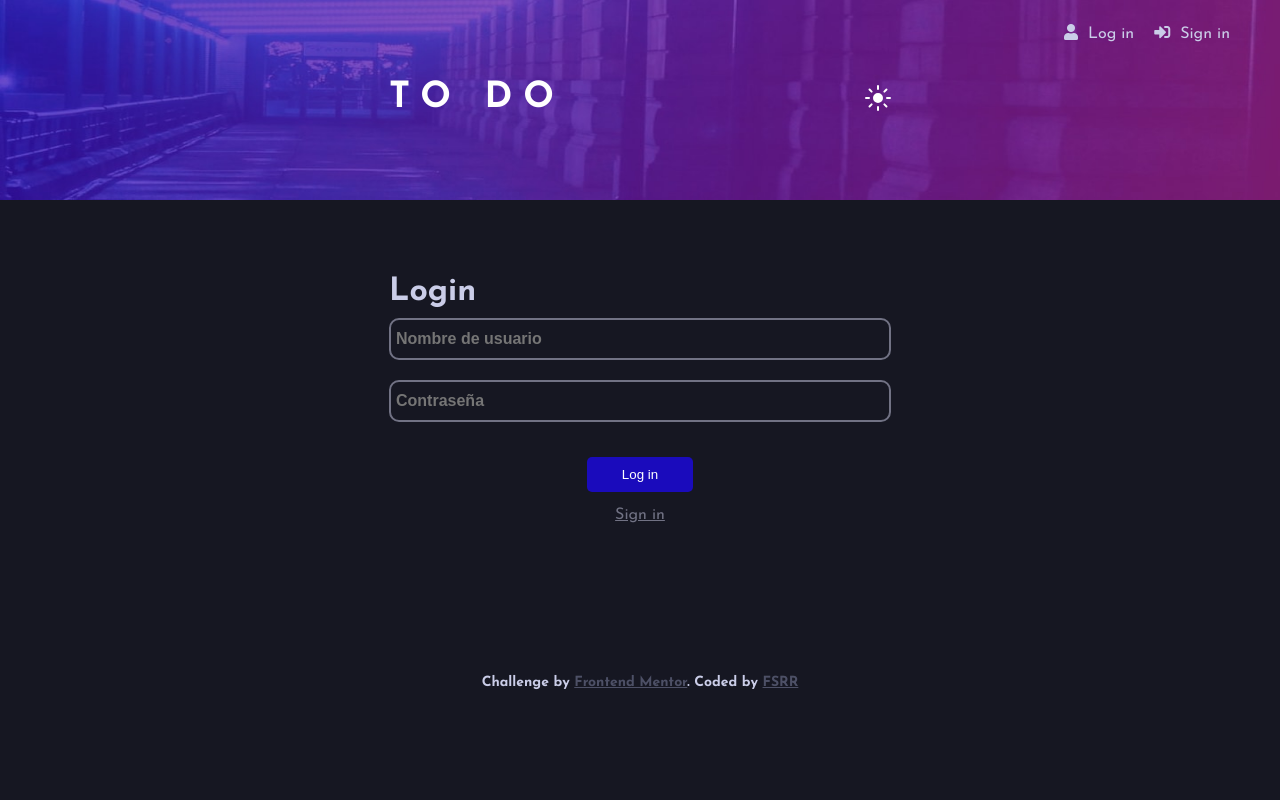
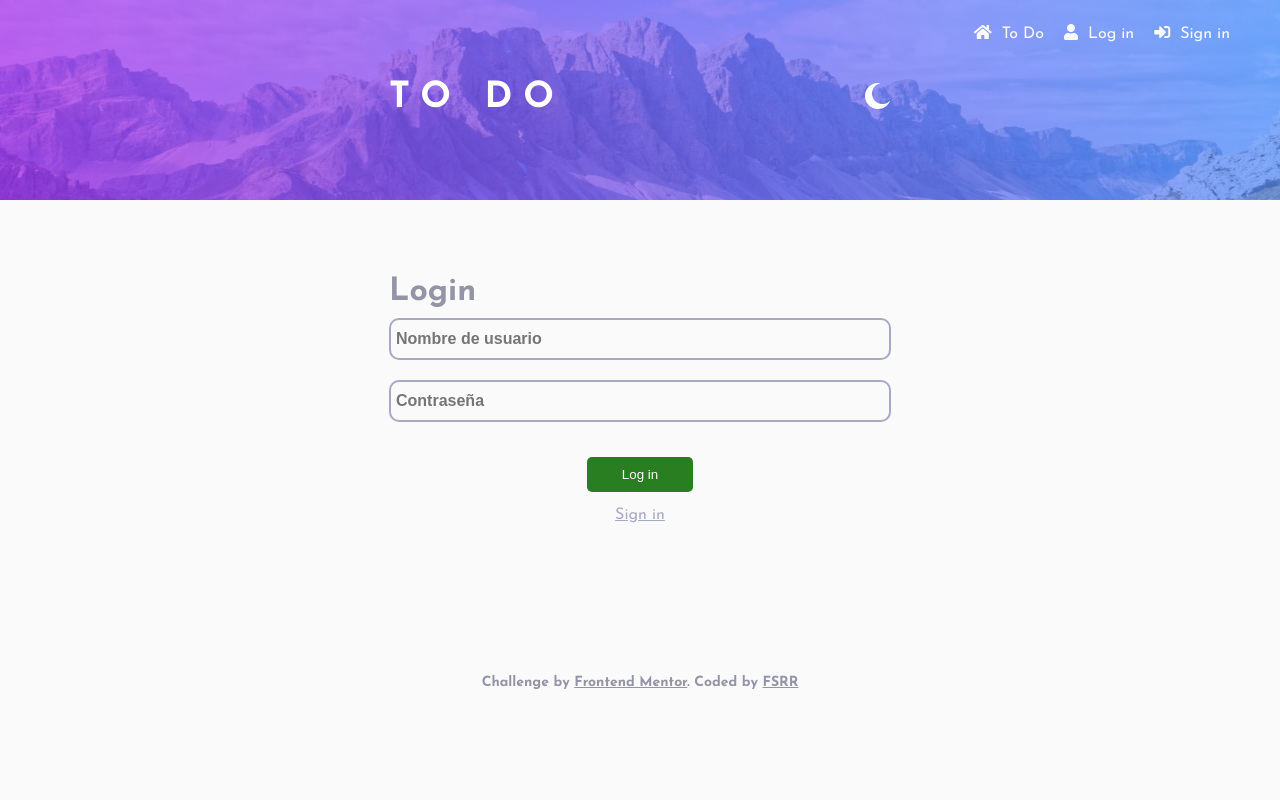
Before and after one commit to FSRR/toDo-app, a Flask app: page /login in a window 1280 px wide. Run offline with Flask 2, Linux system fonts and the light colour scheme; some libraries are stand-ins or nearby versions.

Commit message:
Sesiones en temas hecho al 80%

```diff
--- a/app.py
+++ b/app.py
@@ -14,24 +14,33 @@ app.secret_key = "gettherefast"
 
 @app.route('/')
 def index():
+    theme = True
+    if 'theme' in session:
+        theme = session['theme']
     if 'data' in session:
         data = session['data']
-        return render_template('index.html', data = data)
+        return render_template('index.html', data = data, theme=theme)
 
     alert = request.args.get('user')
-    return render_template('index.html', alert = alert)
+    return render_template('index.html', alert = alert, theme=theme)
 
 
 @app.route('/login')
 def login():
+    theme = 'True'
+    if 'theme' in session:
+        theme = session['theme']
     alert = request.args.get('alert')
-    return render_template('login.html', alert = alert)
+    return render_template('login.html', alert = alert, theme = theme)
 
 
 @app.route('/signin')
 def signin():
+    theme = 'True'
+    if 'theme' in session:
+        theme = session['theme']
     alert = request.args.get('alert')
-    return render_template('register.html', alert = alert)
+    return render_template('register.html', alert = alert, theme = theme)
 
 
 @app.route('/logout')
@@ -98,5 +107,15 @@ def sendData():
     return jsonify(alert)
 
 
+@app.route('/changeTheme', methods=['POST'])
+def changeTheme():
+    theme = request.get_json()
+    session['theme'] = theme
+    print('----------------')
+    print(theme)
+
+    return jsonify(theme)
+
+
 if __name__ == '__main__':
     app.run(debug=True)
--- a/static/css/styles.css
+++ b/static/css/styles.css
@@ -1,4 +1,4 @@
-.dark {
+:root {
     --body:  hsl(235, 21%, 11%);
     --box-item: hsl(235, 24%, 19%);
     --drag-item: hsl(236, 21%, 14%);
@@ -9,19 +9,6 @@
     --shadow:  hsl(233, 18%, 10%);
     --button: hsl(245, 89%, 39%);
     --icons: hsl(234, 39%, 85%);
-}
-
-.light {
-    --body:  hsl(0, 0%, 98%);
-    --box-item: hsl(0, 0%, 98%);
-    --drag-item:hsl(0, 1%, 79%);
-    --border: hsl(234, 19%, 71%);
-    --text: hsl(236, 9%, 61%);
-    --text2: hsl(236, 9%, 61%);
-    --hover:  hsl(235, 19%, 35%);
-    --shadow: hsl(236, 33%, 92%);
-    --button: hsl(115, 60%, 31%);
-    --icons: hsl(0, 0%, 98%);
 }
 
 body {
@@ -50,7 +37,7 @@ body {
     text-decoration: none;
 }
 
-.log-sign {
+.log-sign-home {
     display: flex;
     justify-content: center;
     gap: 1.25em;
@@ -58,12 +45,12 @@ body {
     padding: 0;
 }
 
-.logout i, .login i, .signin i {
+.logout i, .login i, .signin i, .home i {
     color: var(--text);
     margin-right: 5px;
 }
 
-.login a, .signin a {
+.login a, .signin a, .home a {
     color: var(--text);
     text-decoration: none;
 }
@@ -106,6 +93,10 @@ body {
     text-transform: uppercase;
     letter-spacing: 10px;
     margin: 0;
+}
+
+.theme-checkbox {
+    display: none;
 }
 
 .main-header img {cursor: pointer;}
@@ -314,6 +305,9 @@ input:focus {outline: none;}
         transform: translateX(100%);
     }
 
+    .header-home {transform: translateX(-50%);}
+    .header-logout {transform: translateX(250%);}
+
     .logout a:hover, .login a:hover, .signin a:hover {text-decoration: underline;}
 
     .banner, .logsign-banner {
@@ -331,9 +325,10 @@ input:focus {outline: none;}
         background-image: url(/static/img/bg-desktop-light.jpg);
     }
 
-    .logout a, .logout i,
-    .login i, .signin i,
-    .login a, .signin a {
+    .logout i, .logout a,
+    .login i, .login a,
+    .signin i, .signin a,
+    .home i, .home a {
         color: var(--icons);
     }
 
--- a/static/js/theme.js
+++ b/static/js/theme.js
@@ -1,19 +1,100 @@
-const body = document.getElementById('body')
 const headerBackground = document.getElementById('banner-background')
-const themeMode = document.getElementById('theme-mode')
+const styles = document.documentElement.style
+const themeImg = document.getElementById('theme-mode')
+const themeCheckBox = document.getElementById('theme-checkbox')
 
-if(themeMode) {
-    themeMode.addEventListener('click', () => {
-        if(body.getAttribute('class') == 'dark') {
-            body.classList.replace('dark', 'light')
-            headerBackground.classList.replace('banner-dark', 'banner-light')
-            themeMode.setAttribute('src', '/static/img/icon-moon.svg')
-            themeMode.setAttribute('alt', 'Dark Theme')
-        } else {
-            body.classList.replace('light', 'dark')
-            headerBackground.classList.replace('banner-light', 'banner-dark')
-            themeMode.setAttribute('src', '/static/img/icon-sun.svg')
-            themeMode.setAttribute('alt', 'Light Theme')
-        }
+const lightTheme = {
+    '--body': 'hsl(0, 0%, 98%)',
+    '--box-item': 'hsl(0, 0%, 98%)',
+    '--drag-item': 'hsl(0, 1%, 79%)',
+    '--border': 'hsl(234, 19%, 71%)',
+    '--text': 'hsl(236, 9%, 61%)',
+    '--text2': 'hsl(236, 9%, 61%)',
+    '--hover': ' hsl(235, 19%, 35%)',
+    '--shadow': 'hsl(236, 33%, 92%)',
+    '--button':' hsl(115, 60%, 31%)',
+    '--icons': 'hsl(0, 0%, 98%)'
+}
+
+const darkTheme = {
+    '--body':  'hsl(235, 21%, 11%)',
+    '--box-item': 'hsl(235, 24%, 19%)',
+    '--drag-item': 'hsl(236, 21%, 14%)',
+    '--border': 'hsl(237, 8%, 48%)',
+    '--text': 'hsl(234, 39%, 85%)',
+    '--text2': 'hsl(233, 14%, 35%)',
+    '--hover':  'hsl(236, 33%, 92%)',
+    '--shadow':  'hsl(233, 18%, 10%)',
+    '--button': 'hsl(245, 89%, 39%)',
+    '--icons': 'hsl(234, 39%, 85%)'
+}
+
+const changeTheme = theme => {
+    const customStyles = Object.keys(theme)
+    console.log(customStyles);
+    for(const style of customStyles) {
+        styles.setProperty(style, theme[style])
+    }
+}
+
+const themeMode = () => {
+    if(themeCheckBox.checked) {
+        console.log('Light Theme');
+        changeTheme(lightTheme)
+        headerBackground.classList.replace('banner-dark', 'banner-light')
+        themeImg.firstElementChild.setAttribute('src', '/static/img/icon-moon.svg')
+        themeImg.firstElementChild.setAttribute('alt', 'Dark Theme')
+    } else {
+        console.log('Dark Theme');
+        changeTheme(darkTheme)
+        headerBackground.classList.replace('banner-light', 'banner-dark')
+        themeImg.firstElementChild.setAttribute('src', '/static/img/icon-sun.svg')
+        themeImg.firstElementChild.setAttribute('alt', 'Light Theme')
+    }
+}
+
+onload = themeMode
+
+if(themeImg) {
+    themeCheckBox.addEventListener('change', () => {
+        console.log(themeCheckBox);
+
+        themeMode()
+
+        fetch('/changeTheme', {
+            method: 'POST',
+            body: JSON.stringify(themeCheckBox.checked, null, 2),
+            headers: {
+                "Content-type": "application/json"
+            }
+        })
+        .then(res => res.json())
+        .then(res => console.log(res))
     })
 }
+
+
+
+addEventListener('resize', () => {
+    if( 600 <= window.screen.width < 950) {
+        try {
+            const menu = document.getElementById('log-sign-home')
+            if(menu.firstElementChild === document.getElementById('home')) {
+                console.log('siii');
+                menu.classList.add('header-home')
+            }
+        } catch (error) {
+            console.log(error);
+        }
+
+        try {
+            const logout = document.getElementById('logout')
+            if(logout) {
+                console.log('wooo')
+                logout.parentElement.classList.add('header-logout')
+            }
+        } catch (error) {
+            console.log(error);
+        }
+    }
+})
--- a/templates/base.html
+++ b/templates/base.html
@@ -12,12 +12,14 @@
 <body class="dark" id="body">
     <header class="header">
         {% if 'data' in session %}
-            <p class="logout">
+            <p class="logout" id="logout">
                 <i class="fas fa-sign-out-alt"></i>
                 <a href="/logout">Log out</a>
             </p>
         {% else %}
-            <ul class="log-sign">
+            <ul class="log-sign-home" id="log-sign-home">
+                {% block list %}
+                {% endblock %}
                 <li class="login">
                     <i class="fas fa-user"></i>
                     <a href="/login">Log in</a>
@@ -34,7 +36,17 @@
     <main class="main">
         <header class="main-header">
             <h2>to do</h2>
-            <img src="/static/img/icon-sun.svg" alt="Light Theme" id="theme-mode">
+            {% if theme  %}
+            <label for="theme-checkbox" id="theme-mode"">
+                <img src="/static/img/icon-moon.svg" alt="Dark Theme">
+            </label>
+            <input type="checkbox" name="theme" checked id="theme-checkbox" class="theme-checkbox">
+            {% else %}
+            <label for="theme-checkbox" id="theme-mode"">
+                <img src="/static/img/icon-sun.svg" alt="Light Theme">
+            </label>
+            <input type="checkbox" name="theme" id="theme-checkbox" class="theme-checkbox">
+            {% endif %}
         </header>
         <div class="article">
             {% block content %}
--- a/templates/login.html
+++ b/templates/login.html
@@ -1,4 +1,11 @@
 {% extends "base.html" %}
+
+{% block list %}
+<li class="home" id="home">
+    <i class="fas fa-home"></i>
+    <a href="/">To Do</a>
+</li>
+{% endblock %}
 
 {% block header %}
 <div class="banner logsign-banner banner-dark" id="banner-background">
```
Also changed, not shown: templates/register.html (+7 -0 lines).
